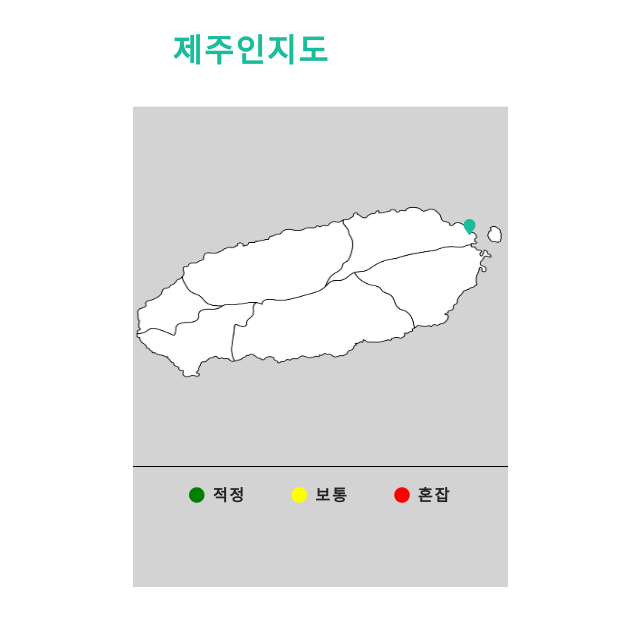
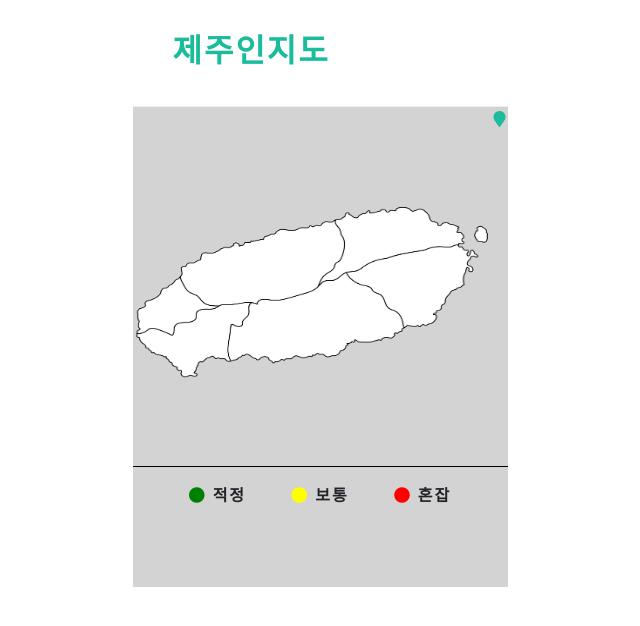
Before and after one commit to pilyeooong/jejuinjido, a Django app: page / in a window 1280 px wide. Shown: the top 626 px of the page, without its empty margins (320-960 px from the left). Run offline with Django 3.2, Linux system fonts and the light colour scheme; tables that the repository leaves empty hold one stand-in row (values such as "Sample post"); some libraries are stand-ins or nearby versions; some web fonts are replaced.

Commit message:
ADD: requirements.txt

```diff
--- a/main/templates/main/index.html
+++ b/main/templates/main/index.html
@@ -7,9 +7,11 @@
     <div class="img-box">
         <!-- <img src="{% static 'imgs/jejudo2.png' %}" alt=""> -->
         <img src="{% static 'imgs/new.png' %}" alt="">
-        <a class="place" href="#" type="button" data-toggle="modal" data-target="#exampleModal">
-            <i class="marker fas fa-map-marker"></i>
-        </a>
+        {% for place in places %}
+        <a style=" top: {{ place.lat }}%; right: {{ place.lng }};" href="#" type="button" data-toggle="modal" data-target="#exampleModal">
+                <i class="marker fas fa-map-marker"></i>
+            </a>
+        {% endfor %}
     </div>
     <div class="color-info">
         <div class="light red-light">
```
Also changed, not shown: requirements.txt (added, +19 -0 lines).
